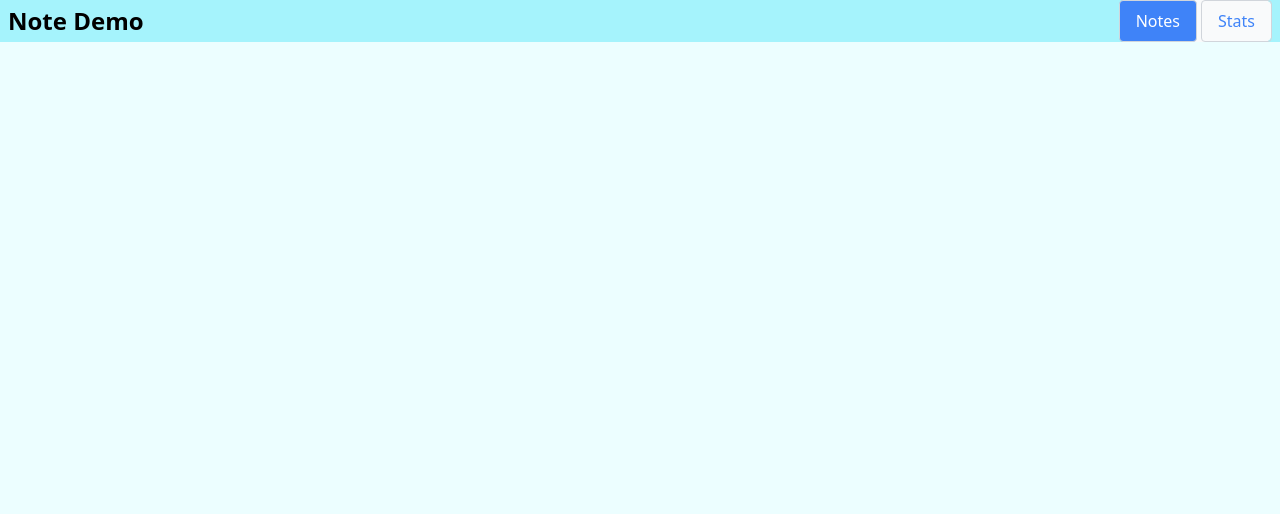
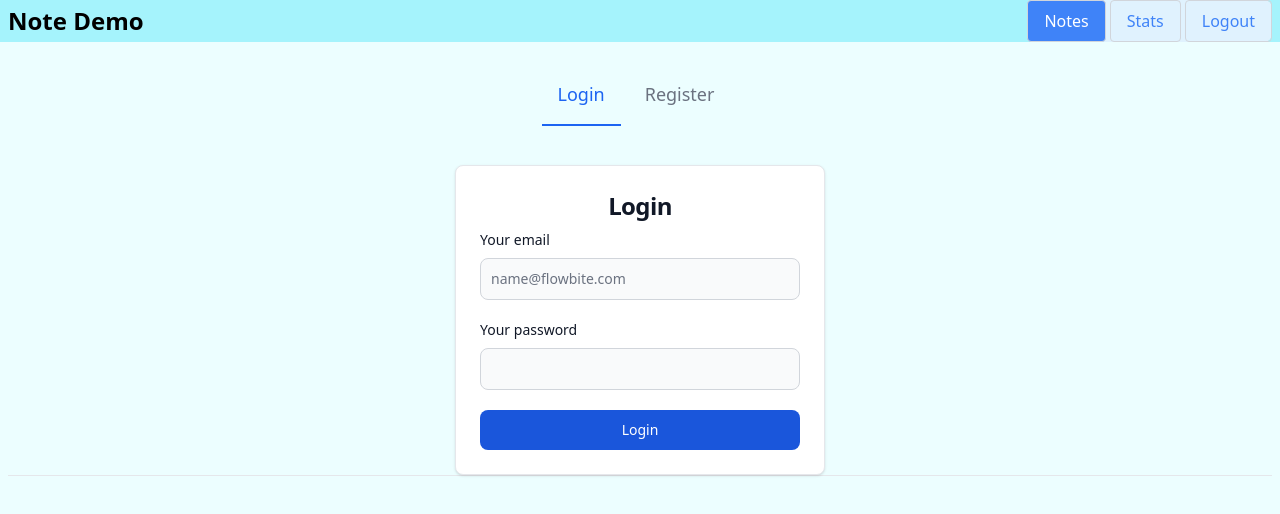
Before and after one commit to mchangpi/vue-course, a Vue app in the folder 70-noteballs/: page /auth in a window 1280 px wide. Shown: the top 514 px of the page. Built offline with nearby package versions, Linux system fonts and the light colour scheme; no server answers; the database is empty.

Commit message:
L137 Login & Register Page - Tabs

```diff
--- a/70-noteballs/src/assets/main.css
+++ b/70-noteballs/src/assets/main.css
@@ -1145,6 +1145,11 @@ input:checked + .toggle-bg {
   margin: 1rem;
 }
 
+.mx-4 {
+  margin-left: 1rem;
+  margin-right: 1rem;
+}
+
 .mx-auto {
   margin-left: auto;
   margin-right: auto;
@@ -1155,9 +1160,8 @@ input:checked + .toggle-bg {
   margin-bottom: 0.5rem;
 }
 
-.mx-4 {
-  margin-left: 1rem;
-  margin-right: 1rem;
+.-mb-px {
+  margin-bottom: -1px;
 }
 
 .mb-1 {
@@ -1168,6 +1172,14 @@ input:checked + .toggle-bg {
   margin-bottom: 0.5rem;
 }
 
+.mb-3 {
+  margin-bottom: 0.75rem;
+}
+
+.me-2 {
+  margin-inline-end: 0.5rem;
+}
+
 .ms-2 {
   margin-inline-start: 0.5rem;
 }
@@ -1188,6 +1200,10 @@ input:checked + .toggle-bg {
   margin-top: 1rem;
 }
 
+.mb-5 {
+  margin-bottom: 1.25rem;
+}
+
 .block {
   display: block;
 }
@@ -1224,10 +1240,22 @@ input:checked + .toggle-bg {
   height: 2.5rem;
 }
 
+.h-2 {
+  height: 0.5rem;
+}
+
+.h-2\.5 {
+  height: 0.625rem;
+}
+
 .h-3 {
   height: 0.75rem;
 }
 
+.h-3\.5 {
+  height: 0.875rem;
+}
+
 .h-4 {
   height: 1rem;
 }
@@ -1252,14 +1280,6 @@ input:checked + .toggle-bg {
   height: 100%;
 }
 
-.h-2 {
-  height: 0.5rem;
-}
-
-.h-2\.5 {
-  height: 0.625rem;
-}
-
 .max-h-full {
   max-height: 100%;
 }
@@ -1280,6 +1300,10 @@ input:checked + .toggle-bg {
   width: 0.75rem;
 }
 
+.w-3\.5 {
+  width: 0.875rem;
+}
+
 .w-4 {
   width: 1rem;
 }
@@ -1304,12 +1328,12 @@ input:checked + .toggle-bg {
   width: 100%;
 }
 
-.w-\[50\%\] {
-  width: 50%;
-}
-
-.w-\[40\%\] {
-  width: 40%;
+.min-w-full {
+  min-width: 100%;
+}
+
+.min-w-80 {
+  min-width: 20rem;
 }
 
 .max-w-2xl {
@@ -1318,6 +1342,14 @@ input:checked + .toggle-bg {
 
 .max-w-4xl {
   max-width: 56rem;
+}
+
+.max-w-sm {
+  max-width: 24rem;
+}
+
+.max-w-md {
+  max-width: 28rem;
 }
 
 .flex-1 {
@@ -1428,6 +1460,10 @@ input:checked + .toggle-bg {
 
 .justify-around {
   justify-content: space-around;
+}
+
+.gap-10 {
+  gap: 2.5rem;
 }
 
 .gap-4 {
@@ -1476,16 +1512,16 @@ input:checked + .toggle-bg {
   border-radius: 0.25rem;
 }
 
+.rounded-full {
+  border-radius: 9999px;
+}
+
 .rounded-lg {
   border-radius: 0.5rem;
 }
 
 .rounded-md {
   border-radius: 0.375rem;
-}
-
-.rounded-full {
-  border-radius: 9999px;
 }
 
 .rounded-b {
@@ -1518,6 +1554,11 @@ input:checked + .toggle-bg {
   border-top-right-radius: 0.25rem;
 }
 
+.rounded-t-lg {
+  border-top-left-radius: 0.5rem;
+  border-top-right-radius: 0.5rem;
+}
+
 .border {
   border-width: 1px;
 }
@@ -1532,6 +1573,10 @@ input:checked + .toggle-bg {
 
 .border-b {
   border-bottom-width: 1px;
+}
+
+.border-b-2 {
+  border-bottom-width: 2px;
 }
 
 .border-t {
@@ -1567,6 +1612,10 @@ input:checked + .toggle-bg {
   border-color: rgb(209 213 219 / var(--tw-border-opacity));
 }
 
+.border-transparent {
+  border-color: transparent;
+}
+
 .bg-blue-500 {
   --tw-bg-opacity: 1;
   background-color: rgb(63 131 248 / var(--tw-bg-opacity));
@@ -1659,9 +1708,14 @@ input:checked + .toggle-bg {
   background-color: rgb(255 255 255 / 0.5);
 }
 
-.bg-blue-600 {
-  --tw-bg-opacity: 1;
-  background-color: rgb(28 100 242 / var(--tw-bg-opacity));
+.bg-cyan-100 {
+  --tw-bg-opacity: 1;
+  background-color: rgb(207 250 254 / var(--tw-bg-opacity));
+}
+
+.bg-sky-100 {
+  --tw-bg-opacity: 1;
+  background-color: rgb(224 242 254 / var(--tw-bg-opacity));
 }
 
 .p-1 {
@@ -1678,6 +1732,10 @@ input:checked + .toggle-bg {
 
 .p-4 {
   padding: 1rem;
+}
+
+.p-6 {
+  padding: 1.5rem;
 }
 
 .px-2 {
@@ -1755,6 +1813,11 @@ input:checked + .toggle-bg {
   line-height: 2rem;
 }
 
+.text-3xl {
+  font-size: 1.875rem;
+  line-height: 2.25rem;
+}
+
 .text-base {
   font-size: 1rem;
   line-height: 1.5rem;
@@ -1775,27 +1838,26 @@ input:checked + .toggle-bg {
   line-height: 1.75rem;
 }
 
-.text-3xl {
-  font-size: 1.875rem;
-  line-height: 2.25rem;
+.font-bold {
+  font-weight: 700;
+}
+
+.font-light {
+  font-weight: 300;
 }
 
 .font-medium {
   font-weight: 500;
 }
 
+.font-normal {
+  font-weight: 400;
+}
+
 .font-semibold {
   font-weight: 600;
 }
 
-.font-normal {
-  font-weight: 400;
-}
-
-.font-light {
-  font-weight: 300;
-}
-
 .uppercase {
   text-transform: uppercase;
 }
@@ -1810,6 +1872,10 @@ input:checked + .toggle-bg {
 
 .leading-relaxed {
   line-height: 1.625;
+}
+
+.tracking-tight {
+  letter-spacing: -0.025em;
 }
 
 .text-blue-500 {
@@ -1822,6 +1888,11 @@ input:checked + .toggle-bg {
   color: rgb(28 100 242 / var(--tw-text-opacity));
 }
 
+.text-blue-700 {
+  --tw-text-opacity: 1;
+  color: rgb(26 86 219 / var(--tw-text-opacity));
+}
+
 .text-gray-400 {
   --tw-text-opacity: 1;
   color: rgb(156 163 175 / var(--tw-text-opacity));
@@ -1847,6 +1918,11 @@ input:checked + .toggle-bg {
   color: rgb(17 24 39 / var(--tw-text-opacity));
 }
 
+.text-slate-500 {
+  --tw-text-opacity: 1;
+  color: rgb(100 116 139 / var(--tw-text-opacity));
+}
+
 .text-slate-600 {
   --tw-text-opacity: 1;
   color: rgb(71 85 105 / var(--tw-text-opacity));
@@ -1860,16 +1936,6 @@ input:checked + .toggle-bg {
 .text-white {
   --tw-text-opacity: 1;
   color: rgb(255 255 255 / var(--tw-text-opacity));
-}
-
-.text-blue-700 {
-  --tw-text-opacity: 1;
-  color: rgb(26 86 219 / var(--tw-text-opacity));
-}
-
-.text-slate-500 {
-  --tw-text-opacity: 1;
-  color: rgb(100 116 139 / var(--tw-text-opacity));
 }
 
 .opacity-0 {
@@ -2108,6 +2174,25 @@ input:checked + .toggle-bg {
   color: rgb(255 255 255 / var(--tw-text-opacity));
 }
 
+:is(.dark .dark\:text-gray-300) {
+  --tw-text-opacity: 1;
+  color: rgb(209 213 219 / var(--tw-text-opacity));
+}
+
+:is(.dark .dark\:placeholder-gray-400)::-moz-placeholder {
+  --tw-placeholder-opacity: 1;
+  color: rgb(156 163 175 / var(--tw-placeholder-opacity));
+}
+
+:is(.dark .dark\:placeholder-gray-400)::placeholder {
+  --tw-placeholder-opacity: 1;
+  color: rgb(156 163 175 / var(--tw-placeholder-opacity));
+}
+
+:is(.dark .dark\:ring-offset-gray-800) {
+  --tw-ring-offset-color: #1F2937;
+}
+
 :is(.dark .dark\:hover\:bg-blue-700:hover) {
   --tw-bg-opacity: 1;
   background-color: rgb(26 86 219 / var(--tw-bg-opacity));
@@ -2136,6 +2221,36 @@ input:checked + .toggle-bg {
 :is(.dark .dark\:hover\:text-white:hover) {
   --tw-text-opacity: 1;
   color: rgb(255 255 255 / var(--tw-text-opacity));
+}
+
+:is(.dark .dark\:focus\:border-blue-500:focus) {
+  --tw-border-opacity: 1;
+  border-color: rgb(63 131 248 / var(--tw-border-opacity));
+}
+
+:is(.dark .dark\:focus\:ring-blue-500:focus) {
+  --tw-ring-opacity: 1;
+  --tw-ring-color: rgb(63 131 248 / var(--tw-ring-opacity));
+}
+
+:is(.dark .dark\:focus\:ring-blue-600:focus) {
+  --tw-ring-opacity: 1;
+  --tw-ring-color: rgb(28 100 242 / var(--tw-ring-opacity));
+}
+
+:is(.dark .dark\:focus\:ring-blue-800:focus) {
+  --tw-ring-opacity: 1;
+  --tw-ring-color: rgb(30 66 159 / var(--tw-ring-opacity));
+}
+
+:is(.dark .dark\:focus\:ring-offset-gray-800:focus) {
+  --tw-ring-offset-color: #1F2937;
+}
+
+@media (min-width: 640px) {
+  .sm\:w-auto {
+    width: auto;
+  }
 }
 
 @media (min-width: 768px) {
@@ -2173,6 +2288,10 @@ input:checked + .toggle-bg {
     border-width: 0px;
   }
 
+  .md\:border-4 {
+    border-width: 4px;
+  }
+
   .md\:p-0 {
     padding: 0px;
   }
--- a/70-noteballs/src/components/layout/NavBar.vue
+++ b/70-noteballs/src/components/layout/NavBar.vue
@@ -33,7 +33,7 @@
       </button>
       <div class="w-full md:block md:w-auto" :class="{ hidden: !isShowMenu }">
         <ul
-          class="mt-4 flex flex-col rounded-lg bg-gray-50 p-4 font-medium md:mt-0 md:flex-row md:space-x-1 md:border-0 md:p-0 rtl:space-x-reverse"
+          class="mt-4 flex flex-col rounded-lg bg-sky-100 p-4 font-medium md:mt-0 md:flex-row md:space-x-1 md:border-0 md:p-0 rtl:space-x-reverse"
         >
           <li @click="() => handleSetMenuIdx(0)">
             <RouterLink
@@ -49,6 +49,14 @@
               class="md:border-1 block rounded border border-gray-300 px-3 py-2 text-center md:px-4"
               :class="getClassArr(1)"
               >Stats</RouterLink
+            >
+          </li>
+          <li @click="() => handleSetMenuIdx(2)">
+            <RouterLink
+              to="/stats"
+              class="md:border-1 block rounded border border-gray-300 px-3 py-2 text-center md:px-4"
+              :class="getClassArr(2)"
+              >Logout</RouterLink
             >
           </li>
         </ul>
--- a/70-noteballs/src/router/index.js
+++ b/70-noteballs/src/router/index.js
@@ -2,6 +2,7 @@ import { createRouter, createWebHistory } from 'vue-router';
 import NotesView from '@/views/NotesView.vue';
 import EditView from '@/views/EditView.vue';
 import StatsView from '@/views/StatsView.vue';
+import AuthView from '@/views/AuthView.vue';
 
 const routes = [
   {
@@ -15,6 +16,7 @@ const routes = [
     name: 'stats',
     component: StatsView,
   },
+  { path: '/auth', name: 'auth', component: AuthView },
 ];
 
 const router = createRouter({
--- /dev/null
+++ b/70-noteballs/src/views/AuthView.vue
@@ -0,0 +1,118 @@
+<template>
+  <div
+    class="flex w-full flex-col items-center gap-10 border-b border-gray-200 text-center text-sm font-medium text-gray-500"
+  >
+    <ul class="-mb-px flex flex-wrap">
+      <li class="me-2">
+        <a
+          href="#"
+          :class="getClassArr(!isRegister)"
+          @click.prevent="
+            () => {
+              isRegister = false;
+              credentials.email = credentials.password = '';
+            }
+          "
+          class="inline-block rounded-t-lg border-b-2 p-4 text-lg hover:border-gray-300 hover:text-gray-600"
+          >Login</a
+        >
+      </li>
+      <li class="me-2">
+        <a
+          href="#"
+          :class="getClassArr(isRegister)"
+          @click.prevent="
+            () => {
+              isRegister = true;
+              credentials.email = credentials.password = '';
+            }
+          "
+          class="inline-block rounded-t-lg border-b-2 p-4 text-lg"
+          >Register</a
+        >
+      </li>
+    </ul>
+    <div class="max-w-md rounded-lg border border-gray-200 bg-white p-6 shadow">
+      <a href="#">
+        <h5 class="mb-2 text-2xl font-bold tracking-tight text-gray-900">
+          {{ formTitle }}
+        </h5>
+        <form class="mx-auto max-w-sm" @submit.prevent="handleSubmit">
+          <div class="mb-5 text-left">
+            <label
+              for="email"
+              class="mb-2 block text-sm font-medium text-gray-900"
+              >Your email</label
+            >
+            <input
+              v-model="credentials.email"
+              type="email"
+              id="email"
+              class="block w-full min-w-80 rounded-lg border border-gray-300 bg-gray-50 p-2.5 text-sm text-gray-900 focus:border-blue-500 focus:ring-blue-500"
+              placeholder="name@flowbite.com"
+              required
+            />
+          </div>
+          <div class="mb-5">
+            <label
+              for="password"
+              class="mb-2 block min-w-80 text-left text-sm font-medium text-gray-900"
+              >Your password</label
+            >
+            <input
+              v-model="credentials.password"
+              type="password"
+              id="password"
+              class="block w-full rounded-lg border border-gray-300 bg-gray-50 p-2.5 text-sm text-gray-900 focus:border-blue-500 focus:ring-blue-500"
+              required
+            />
+          </div>
+          <button
+            type="submit"
+            class="w-full rounded-lg bg-blue-700 px-5 py-2.5 text-center text-sm font-medium text-white hover:bg-blue-800 focus:outline-none focus:ring-4 focus:ring-blue-300"
+          >
+            {{ formTitle }}
+          </button>
+        </form>
+      </a>
+    </div>
+  </div>
+</template>
+
+<script setup>
+import { ref, computed, reactive } from 'vue';
+const isRegister = ref(false);
+const credentials = reactive({
+  email: '',
+  password: '',
+});
+
+const getClassArr = (isActive) => {
+  if (isActive) return ['border-blue-600', 'text-blue-600'];
+  else return ['border-transparent'];
+};
+
+const formTitle = computed(() => {
+  return isRegister.value ? 'Register' : 'Login';
+});
+
+const handleSubmit = () => {
+  if (!credentials.email || !credentials.password) {
+    alert('Please enter email and password');
+    return;
+  }
+
+  if (isRegister.value) {
+    handleRegisterSubmit();
+  } else {
+    handleLoginRegister();
+  }
+};
+
+const handleRegisterSubmit = () => {
+  console.log('register submit');
+};
+const handleLoginRegister = () => {
+  console.log('login submit');
+};
+</script>
```
